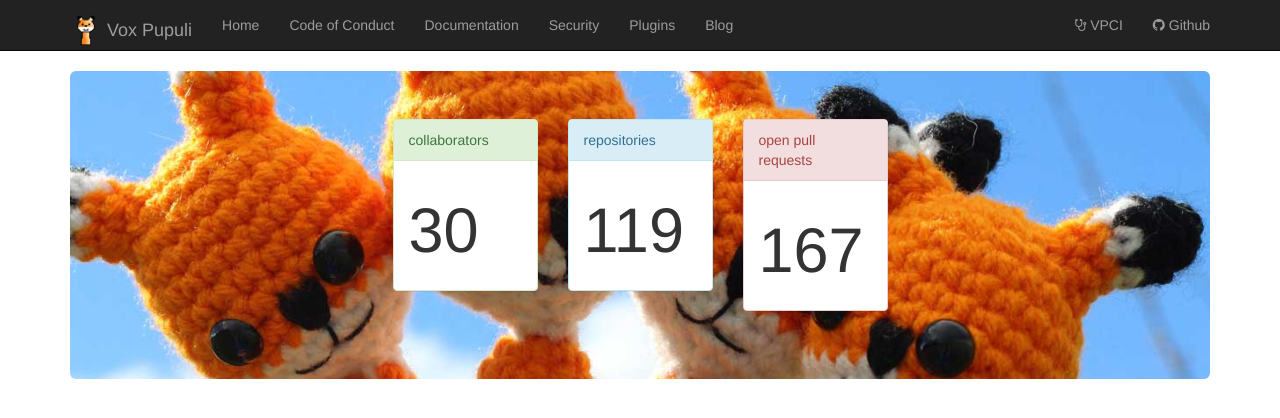
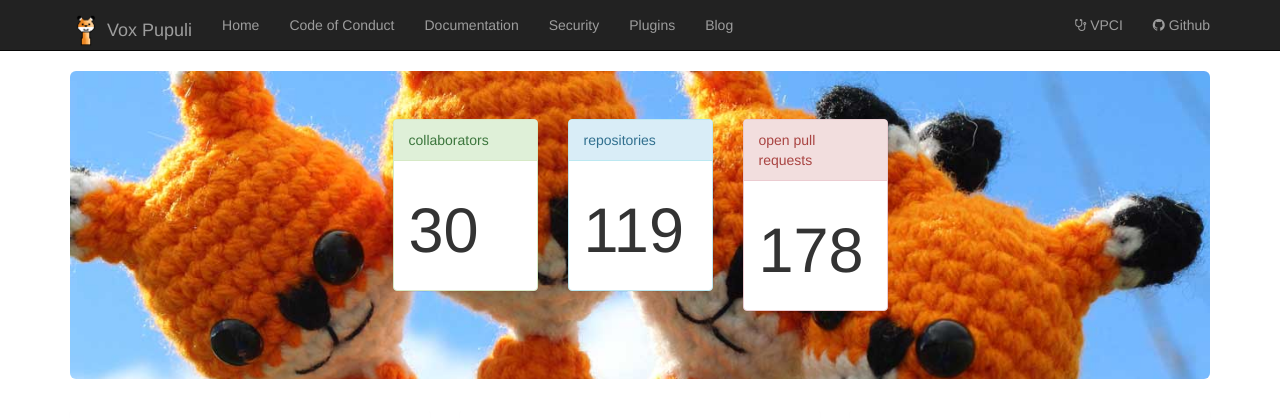
Before and after one commit to voxpupuli/voxpupuli.github.io, a Jekyll site: the page built from index.html, in a window 1280 px wide. Shown: the top 418 px of the page. Built offline with Jekyll 4.4.1, drawn with Linux system fonts in a browser that asks for light colours; nearby versions of some CDN libraries.

Commit message:
[TRAVIS-CI] updated _config.yml stats at 2017-01-21 15:32:36 +0000

```diff
--- a/_config.yml
+++ b/_config.yml
@@ -39,4 +39,4 @@ exclude:
 stats:
   collaborators: 30
   repos: 119
-  prs: 167
+  prs: 178
```
